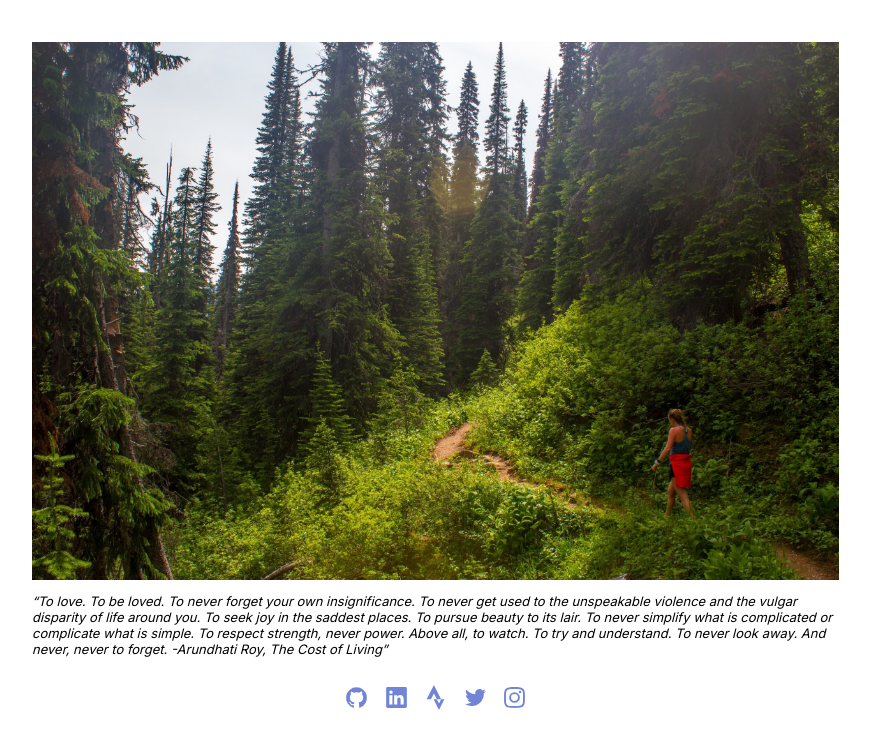
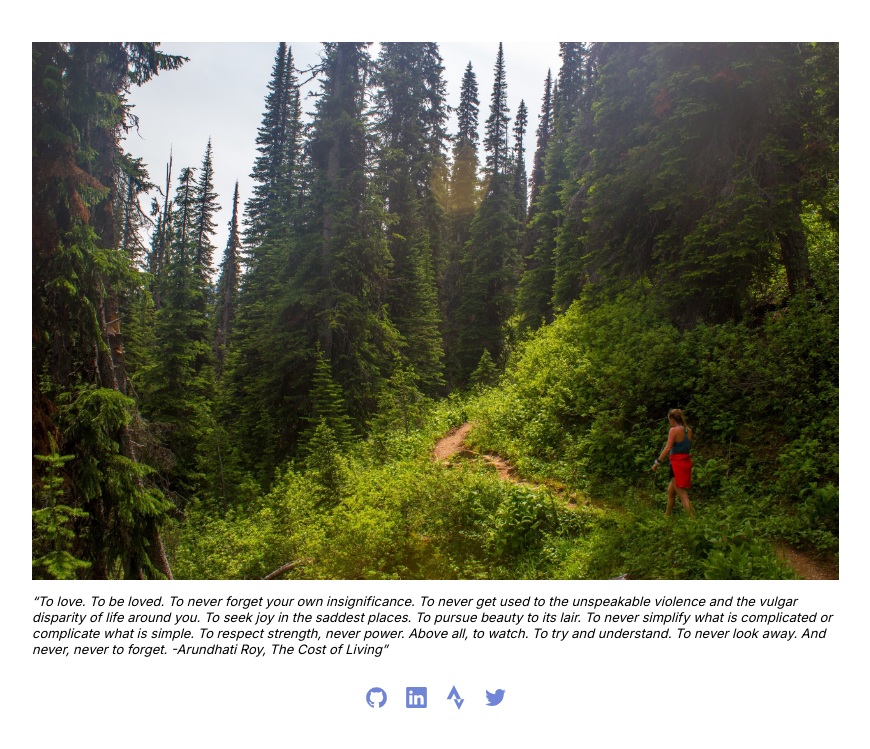
Before and after one commit to aligg/personal-website, a plain HTML site: page index.html in a window 1280 px wide. Shown: the part 1323-2072 px from the top of the page, without its empty margins (6-876 px from the left). Drawn offline with Linux system fonts and the light colour scheme; a script that the page names is missing.

Commit message:
remove insta

```diff
--- a/index.html
+++ b/index.html
@@ -223,20 +223,6 @@
               d="M22,5.8a8.49,8.49,0,0,1-2.36.64,4.13,4.13,0,0,0,1.81-2.27,8.21,8.21,0,0,1-2.61,1,4.1,4.1,0,0,0-7,3.74A11.64,11.64,0,0,1,3.39,4.62a4.16,4.16,0,0,0-.55,2.07A4.09,4.09,0,0,0,4.66,10.1,4.05,4.05,0,0,1,2.8,9.59v.05a4.1,4.1,0,0,0,3.3,4A3.93,3.93,0,0,1,5,13.81a4.9,4.9,0,0,1-.77-.07,4.11,4.11,0,0,0,3.83,2.84A8.22,8.22,0,0,1,3,18.34a7.93,7.93,0,0,1-1-.06,11.57,11.57,0,0,0,6.29,1.85A11.59,11.59,0,0,0,20,8.45c0-.17,0-.35,0-.53A8.43,8.43,0,0,0,22,5.8Z"
             ></path></svg
         ></a>
-        <a href="https://www.instagram.com/aliglenesk" target="_blank"
-          ><svg
-            class="icon"
-            fill="currentColor"
-            xmlns="http://www.w3.org/2000/svg"
-            data-name="Layer 1"
-            viewBox="0 0 24 24"
-            id="instagram"
-          >
-            <path
-              fill="currentColor"
-              d="M17.34,5.46h0a1.2,1.2,0,1,0,1.2,1.2A1.2,1.2,0,0,0,17.34,5.46Zm4.6,2.42a7.59,7.59,0,0,0-.46-2.43,4.94,4.94,0,0,0-1.16-1.77,4.7,4.7,0,0,0-1.77-1.15,7.3,7.3,0,0,0-2.43-.47C15.06,2,14.72,2,12,2s-3.06,0-4.12.06a7.3,7.3,0,0,0-2.43.47A4.78,4.78,0,0,0,3.68,3.68,4.7,4.7,0,0,0,2.53,5.45a7.3,7.3,0,0,0-.47,2.43C2,8.94,2,9.28,2,12s0,3.06.06,4.12a7.3,7.3,0,0,0,.47,2.43,4.7,4.7,0,0,0,1.15,1.77,4.78,4.78,0,0,0,1.77,1.15,7.3,7.3,0,0,0,2.43.47C8.94,22,9.28,22,12,22s3.06,0,4.12-.06a7.3,7.3,0,0,0,2.43-.47,4.7,4.7,0,0,0,1.77-1.15,4.85,4.85,0,0,0,1.16-1.77,7.59,7.59,0,0,0,.46-2.43c0-1.06.06-1.4.06-4.12S22,8.94,21.94,7.88ZM20.14,16a5.61,5.61,0,0,1-.34,1.86,3.06,3.06,0,0,1-.75,1.15,3.19,3.19,0,0,1-1.15.75,5.61,5.61,0,0,1-1.86.34c-1,.05-1.37.06-4,.06s-3,0-4-.06A5.73,5.73,0,0,1,6.1,19.8,3.27,3.27,0,0,1,5,19.05a3,3,0,0,1-.74-1.15A5.54,5.54,0,0,1,3.86,16c0-1-.06-1.37-.06-4s0-3,.06-4A5.54,5.54,0,0,1,4.21,6.1,3,3,0,0,1,5,5,3.14,3.14,0,0,1,6.1,4.2,5.73,5.73,0,0,1,8,3.86c1,0,1.37-.06,4-.06s3,0,4,.06a5.61,5.61,0,0,1,1.86.34A3.06,3.06,0,0,1,19.05,5,3.06,3.06,0,0,1,19.8,6.1,5.61,5.61,0,0,1,20.14,8c.05,1,.06,1.37.06,4S20.19,15,20.14,16ZM12,6.87A5.13,5.13,0,1,0,17.14,12,5.12,5.12,0,0,0,12,6.87Zm0,8.46A3.33,3.33,0,1,1,15.33,12,3.33,3.33,0,0,1,12,15.33Z"
-            ></path></svg
-        ></a>
       </div>
     </footer>
   </body>
```
